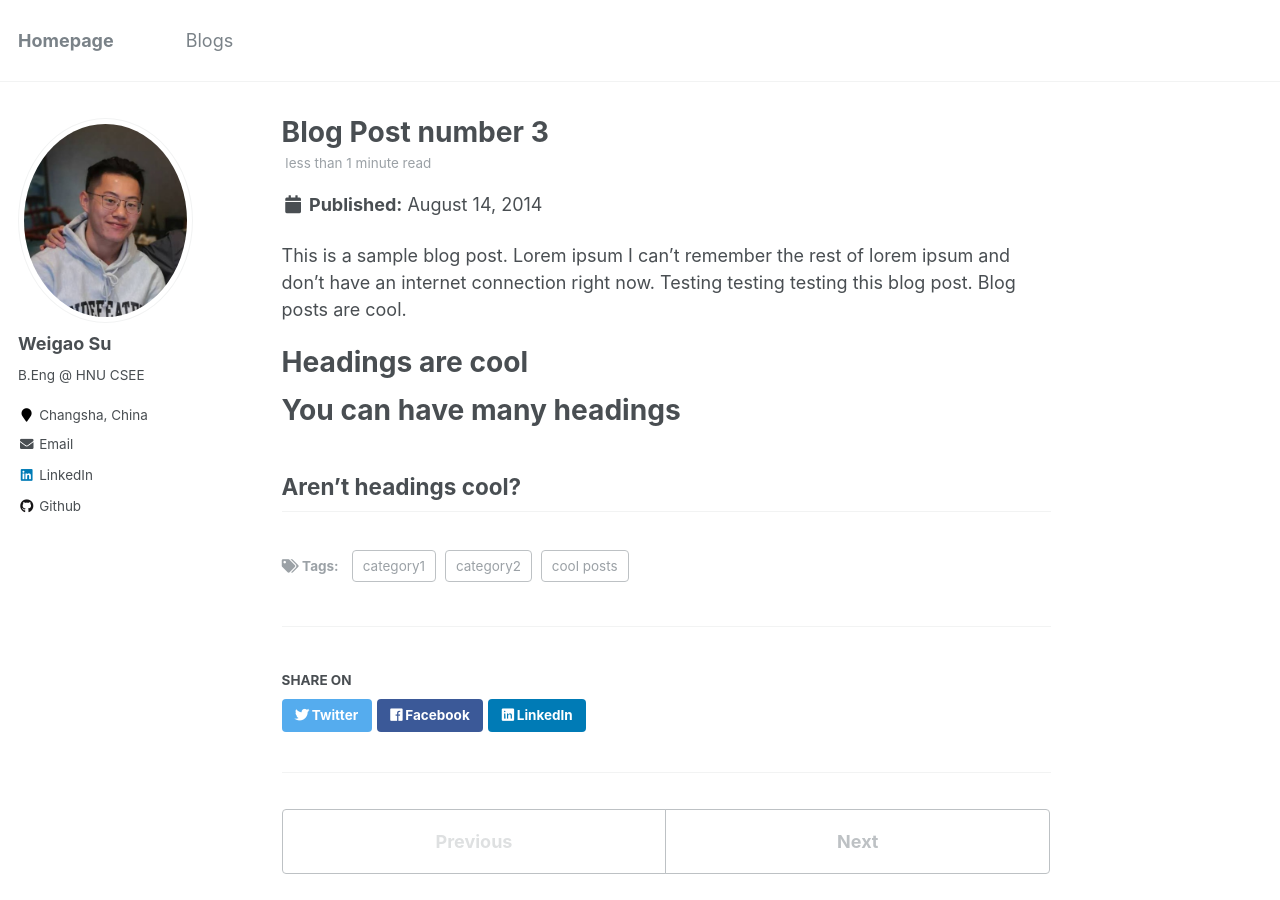
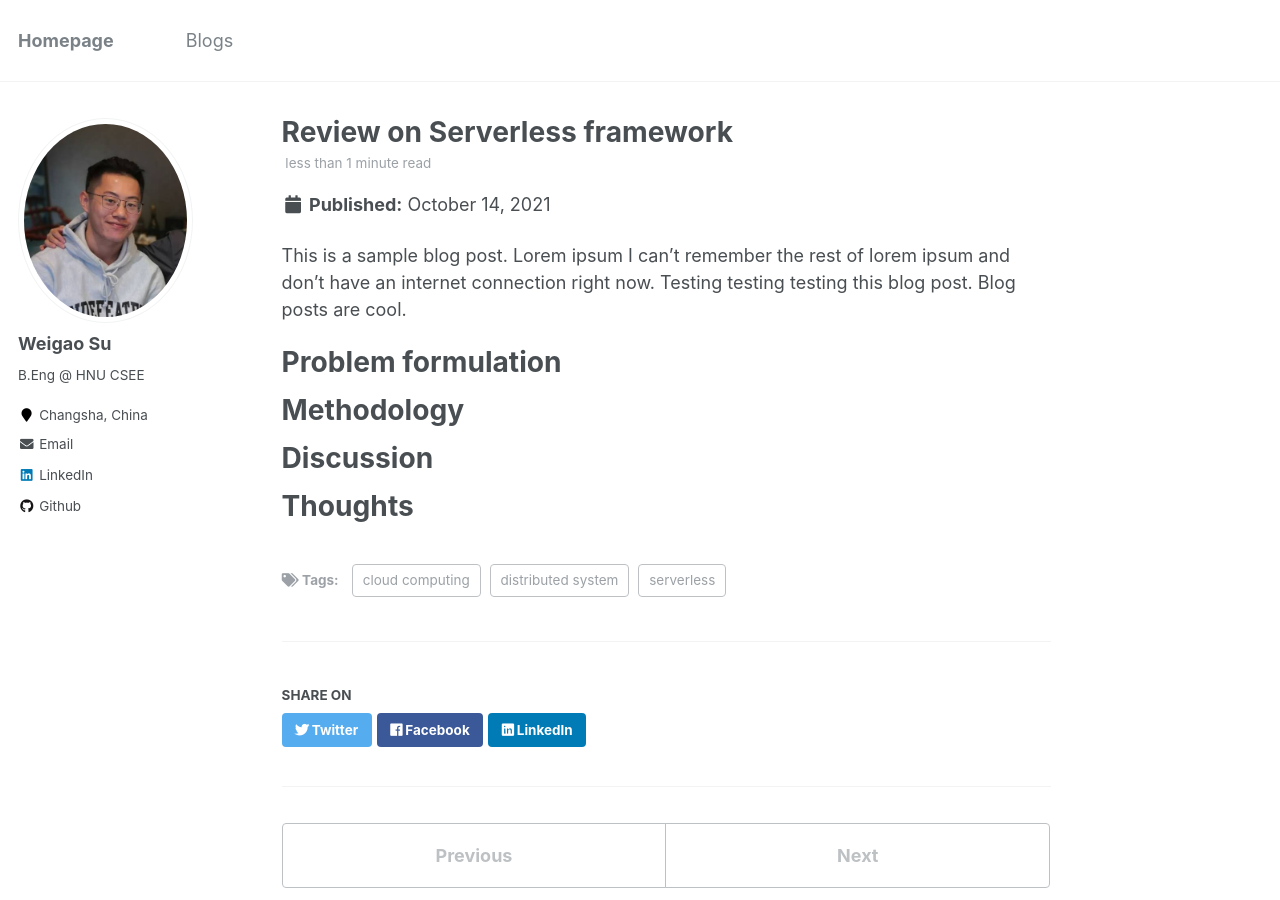
Before and after one commit to wegul/wegul.github.io, a Jekyll site: the page built from _posts/2014-08-14-Serverless.md, in a window 1280 px wide and 900 px high. Built offline with Jekyll 4.4.1, drawn with Linux system fonts in a browser that asks for light colours.

Commit message:
Update and rename 2014-08-14-blog-post-3.md to 2014-08-14-Serverless.md

```diff
--- a/_posts/2014-08-14-blog-post-3.md
+++ b/_posts/2014-08-14-Serverless.md
@@ -1,20 +1,23 @@
 ---
-title: 'Blog Post number 3'
-date: 2014-08-14
-permalink: /posts/2014/08/blog-post-3/
+title: 'Review on Serverless framework'
+date: 2021-10-14
+permalink: /posts/2021/10/Serverless/
 tags:
-  - cool posts
-  - category1
-  - category2
+  - distributed system
+  - serverless
+  - cloud computing
 ---
 
 This is a sample blog post. Lorem ipsum I can't remember the rest of lorem ipsum and don't have an internet connection right now. Testing testing testing this blog post. Blog posts are cool.
 
-Headings are cool
+Problem formulation
 ======
 
-You can have many headings
+Methodology
 ======
 
-Aren't headings cool?
-------
+Discussion
+===
+
+Thoughts
+===
```
